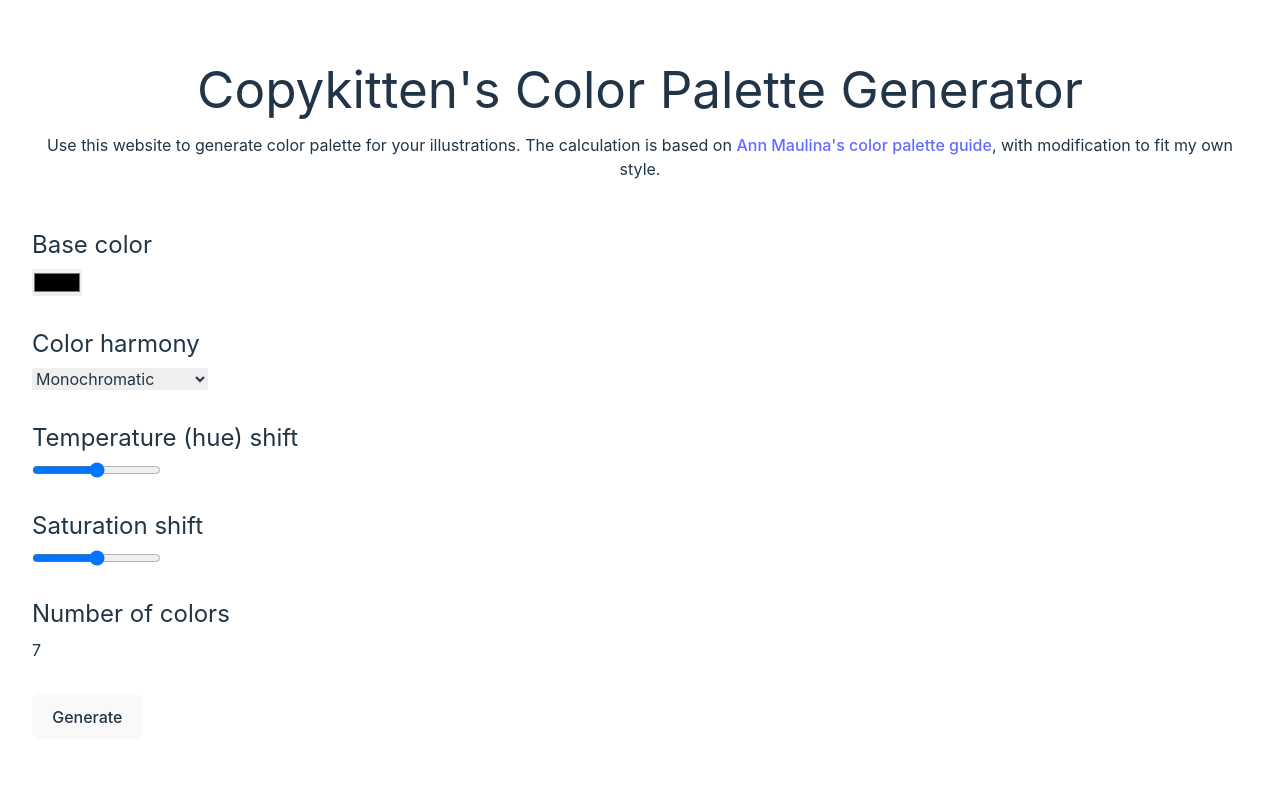
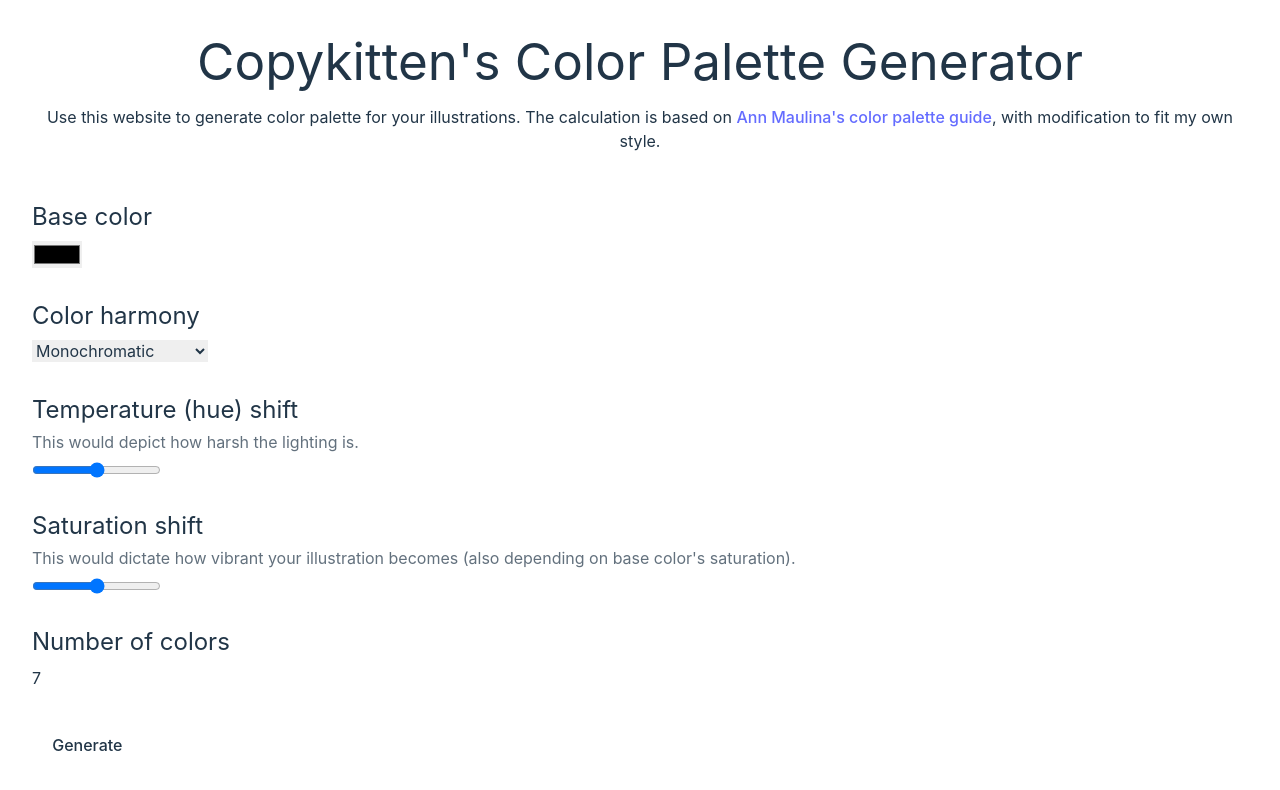
Before and after one commit to FelineJTD/color-palette-generator, a Svelte app: page / in a window 1280 px wide. Shown: the top 790 px of the page. Built offline with nearby package versions, Linux system fonts and the light colour scheme.

Commit message:
feat: done

```diff
--- a/src/App.svelte
+++ b/src/App.svelte
@@ -1,5 +1,5 @@
 <script lang="ts">
-  let results: string[] = [];
+  let results: string[][] = [];
 
   const hexToHSL = (hex: string) => {
     let r = 0, g = 0, b = 0;
@@ -52,17 +52,17 @@
     return [h, s, l];
   };
 
-  const generateOneLinePalette = (color: string, tempShift: number, satShift: number, numColors: number) => {
-    const hsl = hexToHSL(color);
-    const h = hsl[0];
-    const s = hsl[1];
-    const l = hsl[2];
+  const generateOneLinePalette = (color: number[], tempShift: number, satShift: number, numColors: number) => {
+    // color: [h, s, l]
+    const h = color[0];
+    const s = color[1];
+    const l = color[2];
     console.log(h, s, l);
 
     const palette = [];
     // To left side
     for (let i = numColors / 2; i >= 0; i--) {
-      const newH = (h - tempShift * i) % 360;
+      const newH = (h - tempShift * i + 360) % 360;
       const newS = s - satShift * i;
       const newL = l - satShift * i;
       palette.push(`hsl(${newH}, ${newS}%, ${newL}%)`);
@@ -90,11 +90,48 @@
 
     console.log(color, type, tempShift, satShift, numColors);
 
-    const palette = generateOneLinePalette(color, parseInt(tempShift), parseInt(satShift), parseInt(numColors));
+    const hsl = hexToHSL(color);
 
-    console.log(palette);
+    let baseColors: number[][] = [];
 
-    results = palette;
+    if (type === 'monochromatic') {
+      baseColors = [hsl];
+    } else if (type === 'analogous') {
+      // calculate analogous colors based on color
+      const left = [(hsl[0] - 30 + 360) % 360, hsl[1], hsl[2]];
+      const right = [(hsl[0] + 30) % 360, hsl[1], hsl[2]];
+      baseColors = [left, hsl, right];
+    } else if (type === 'complementary') {
+      // calculate complementary colors based on color
+      const complementary = [(hsl[0] + 180) % 360, hsl[1], hsl[2]];
+      baseColors = [complementary, hsl];
+    } else if (type === 'split-complementary') {
+      // calculate split complementary colors based on color
+      const left = [(hsl[0] - 30 + 360) % 360, hsl[1], hsl[2]];
+      const right = [(hsl[0] + 30) % 360, hsl[1], hsl[2]];
+      baseColors = [left, hsl, right];
+    } else if (type === 'triadic') {
+      // calculate triadic colors based on color
+      const left = [(hsl[0] - 120 + 360) % 360, hsl[1], hsl[2]];
+      const right = [(hsl[0] + 120) % 360, hsl[1], hsl[2]];
+      baseColors = [left, hsl, right];
+    } else if (type === 'tetradic') {
+      // calculate tetradic colors based on color
+      const opposite = [(hsl[0] + 180) % 360, hsl[1], hsl[2]];
+      const left = [(hsl[0] - 90 + 360) % 360, hsl[1], hsl[2]];
+      const right = [(hsl[0] + 90) % 360, hsl[1], hsl[2]];
+      baseColors = [left, hsl, right, opposite];
+    }
+
+    console.log(baseColors);
+
+    let tempResults: string[][] = [];
+    for (const baseColor of baseColors) {
+      const palette = generateOneLinePalette(baseColor, parseInt(tempShift), parseInt(satShift), parseInt(numColors));
+      tempResults.push(palette);
+    }
+
+    results = tempResults;
   };
 </script>
 
@@ -118,10 +155,12 @@
         <option value="triadic">Triadic</option>
         <option value="tetradic">Tetradic</option>
       </select>
-      <label for="temp-shift" class="block mb-2 text-left text-2xl">Temperature (hue) shift</label>
-      <input type="range" id="temp-shift" class="block mb-8" />
-      <label for="sat-shift" class="block mb-2 text-left text-2xl">Saturation shift</label>
-      <input type="range" id="sat-shift" class="block mb-8" />
+      <label for="temp-shift" class="block mb-1 text-left text-2xl">Temperature (hue) shift</label>
+      <p class="mb-2 opacity-70 text-left">This would depict how harsh the lighting is.</p>
+      <input type="range" id="temp-shift" class="block mb-8" max="20" value="10" />
+      <label for="sat-shift" class="block mb-1 text-left text-2xl">Saturation shift</label>
+      <p class="mb-2 opacity-70 text-left">This would dictate how vibrant your illustration becomes (also depending on base color's saturation).</p>
+      <input type="range" id="sat-shift" class="block mb-8" max="20" value="10" />
       <label for="num-colors" class="block mb-2 text-left text-2xl">Number of colors</label>
       <input type="number" id="num-colors" class="block mb-8" value={7} />
       <button class="block">Generate</button>
@@ -130,9 +169,13 @@
     <div>
       {#if results.length > 0}
         <h2 class="mb-4">Result</h2>
-        <div class="flex">
+        <div class="flex flex-col gap-2">
           {#each results as result}
-            <div class="w-16 h-16 rounded-full" style="background-color: {result}"></div>
+            <div class="flex">
+              {#each result as subresult}
+                <div class="w-16 h-16 rounded-full" style="background-color: {subresult}"></div>
+              {/each}
+            </div>
           {/each}
         </div>
       {/if}
--- a/src/app.css
+++ b/src/app.css
@@ -7,9 +7,8 @@
   line-height: 1.5;
   font-weight: 400;
 
-  color-scheme: light dark;
-  color: rgba(255, 255, 255, 0.87);
-  background-color: #242424;
+  color: #213547;
+  background-color: #ffffff;
 
   font-synthesis: none;
   text-rendering: optimizeLegibility;
@@ -57,7 +56,7 @@ button {
   font-size: 1em;
   font-weight: 500;
   font-family: inherit;
-  background-color: #1a1a1a;
+  /* background-color: #1a1a1a; */
   cursor: pointer;
   transition: border-color 0.25s;
 }
@@ -69,7 +68,7 @@ button:focus-visible {
   outline: 4px auto -webkit-focus-ring-color;
 }
 
-@media (prefers-color-scheme: light) {
+/* @media (prefers-color-scheme: light) {
   :root {
     color: #213547;
     background-color: #ffffff;
@@ -80,4 +79,4 @@ button:focus-visible {
   button {
     background-color: #f9f9f9;
   }
-}
+} */
```
